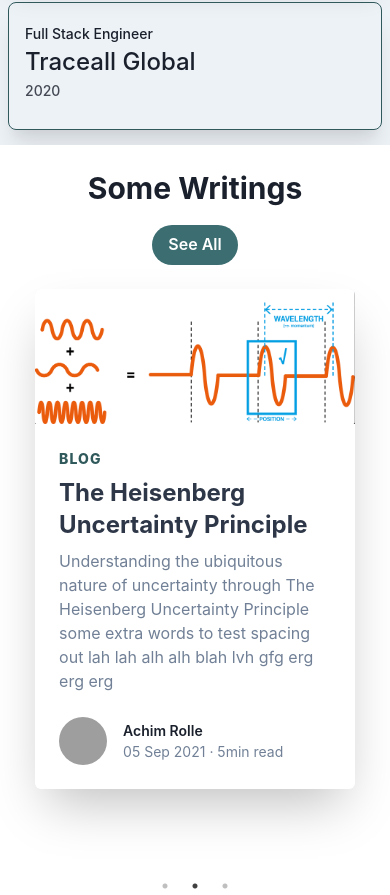
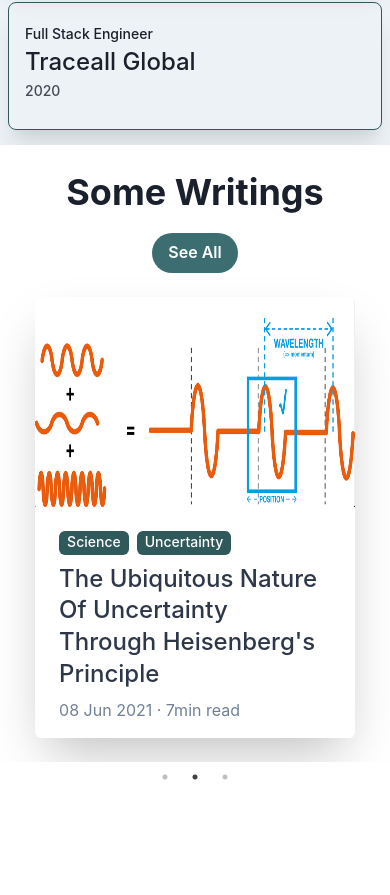
Before and after one commit to joekadi/portfolio-site-v2, a React (Create React App) app: page / in a window 390 px wide. Shown: the part 1248-2143 px from the top of the page. After the commit the page ends 2034 px from the top, so only its background shows below. Built offline with nearby package versions, Linux system fonts and the light colour scheme; grey boxes are pictures that could not be loaded.

Commit message:
improved responsive styling on article components

```diff
--- a/src/components/articlecard.js
+++ b/src/components/articlecard.js
@@ -4,13 +4,29 @@ import {
   Heading,
   Text,
   Stack,
-  Avatar,
+  Spacer,
   useColorModeValue,
-  Image
+  Image,
+  HStack,
+  Tag
 } from '@chakra-ui/react';
 
+const BlogTags = (props) => {
+  return (
+    <HStack spacing={2} marginTop={props.marginTop}>
+      {props.tags.map((tag) => {
+        return (
+          <Tag size={'md'} variant="solid" bg={'#30595c'} color={'white'} key={tag} >
+            {tag}
+          </Tag>
+        );
+      })}
+    </HStack>
+  );
+};
+
 export default function ArticleCard(props) {
-  const {image, title, description, date, length} = props;
+  const {image, title, date, length, tags} = props;
   return (
     <Center py={6}>
       <Box
@@ -20,10 +36,13 @@ export default function ArticleCard(props) {
         bg={useColorModeValue('white', 'gray.900')}
         boxShadow={'2xl'}
         rounded={'md'}
-        p={6}
+        pt={6}
+        pr={6}
+        pl={6}
+        pb={4}
         overflow={'hidden'}>
         <Box
-          //h={'210px'}
+          h={'210px'}
           bg={'gray.100'}
           mt={-6}
           mx={-6}
@@ -34,36 +53,21 @@ export default function ArticleCard(props) {
               image
             }
             layout={'fill'}
+            height={'100%'}
+
           />
         </Box>
-        <Stack>
-          <Text
-            color={'#30595c'}
-            textTransform={'uppercase'}
-            fontWeight={800}
-            fontSize={'sm'}
-            letterSpacing={1.1}>
-            Blog
-          </Text>
+        <Stack >
+          <BlogTags tags={tags} />
           <Heading
             color={useColorModeValue('gray.700', 'white')}
             fontSize={'2xl'}
-            fontFamily={'body'}>
+            fontFamily={'body'}
+            fontWeight={'medium'}
+            >
            {title}
           </Heading>
-          <Text color={'gray.500'}>
-            {description}
-          </Text>
-        </Stack>
-        <Stack mt={6} direction={'row'} spacing={4} align={'center'}>
-          <Avatar
-            src={'https://avatars0.githubusercontent.com/u/1164541?v=4'}
-            alt={'Author'}
-          />
-          <Stack direction={'column'} spacing={0} fontSize={'sm'}>
-            <Text fontWeight={600}>Achim Rolle</Text>
-            <Text color={'gray.500'}>{date} · {length}min read</Text>
-          </Stack>
+          <Text color={'gray.500'}>{date} · {length}min read</Text>
         </Stack>
       </Box>
     </Center>
--- a/src/components/articlelist.js
+++ b/src/components/articlelist.js
@@ -9,7 +9,8 @@ import {
   Button,
   IconButton,
   Show,
-  Hide
+  Hide,
+  chakra
 } from '@chakra-ui/react';
 import { BiLeftArrowAlt, BiRightArrowAlt } from 'react-icons/bi';
 import Slider from 'react-slick';
@@ -37,9 +38,9 @@ export default function ArticleList() {
     const side = useBreakpointValue({ base: '30%', md: '10px' });
 
     const cards = [
-      {'image':'/bias-variance.png', title:'Relationship Between Bias, Variance, Overfitting & Generalisation in ML ', description:'Walking through the tradeoff between bias and variance in machine learning models. Then how this relates to a model overfitting or underfitting a training set.', date:'31 May, 2021', length:'5'},
-      {'image':'/uncertaintycover.png', title:'The Heisenberg Uncertainty Principle', description:'Understanding the ubiquitous nature of uncertainty through The Heisenberg Uncertainty Principle some extra words to test spacing out lah lah alh alh blah lvh  gfg erg erg erg  ', date:'05 Sep 2021', length:'5'},
-      {'image':'/bowlingscorecardbig.png', title:'Solving The Bowling Game Kata In Vanilla Javascript', description:'Stepping through a Test Driven Development solution for The Bowling Game Kata which was created by Uncle Bob and is a popular exercise for a paired programming style interview. ', date:'5 Sep 2021', length:'5'},
+      {'image':'/bias-variance.png', title:'Bias, Variance, Overfitting & Generalisation in Machine Learning', date:'31 May, 2021', length:'5', tags:['Engineering', 'Machine Learning']},
+      {'image':'/uncertaintycover.png', title:"The Ubiquitous Nature Of Uncertainty Through Heisenberg's Principle", date:'08 Jun 2021', length:'7', tags:['Science', 'Uncertainty']},
+      {'image':'/bowlingscorecardbig.png', title:"Walking Through Uncle Bob's Bowling Game Kata In Vanilla Javascript", date:'30 Jun 2021', length:'5', tags:['Engineering', 'Web Dev'] },
     ];
 
     return (
@@ -48,7 +49,7 @@ export default function ArticleList() {
         <Box bg={'white'}>
           <Container maxW={'7xl'} py={16} as={Stack} spacing={12}>
             <Stack spacing={2} align={'center'}>
-              <Heading>Some Writings</Heading>
+              <Heading fontSize={'4xl'}>Some Writings</Heading>
               <Spacer/>
               <Button
                 rounded={'full'}
@@ -66,9 +67,9 @@ export default function ArticleList() {
                 key={index}
                 image={blog.image}
                 title={blog.title}
-                description={blog.description}
                 date={blog.date}
                 length={blog.length}
+                tags={blog.tags}
               />
             ))}
             </Stack>
@@ -100,7 +101,7 @@ export default function ArticleList() {
             href="https://cdnjs.cloudflare.com/ajax/libs/slick-carousel/1.6.0/slick-theme.min.css"
           />
           <Stack spacing={2} align={'center'}>
-            <Heading>Some Writings</Heading>
+            <Heading fontSize={'4xl'}>Some Writings</Heading>
             <Spacer/>
             <Button
               rounded={'full'}
@@ -142,9 +143,9 @@ export default function ArticleList() {
                 key={index}
                 image={blog.image}
                 title={blog.title}
-                description={blog.description}
                 date={blog.date}
                 length={blog.length}
+                tags={blog.tags}
               />
             ))}
           </Slider>
```
